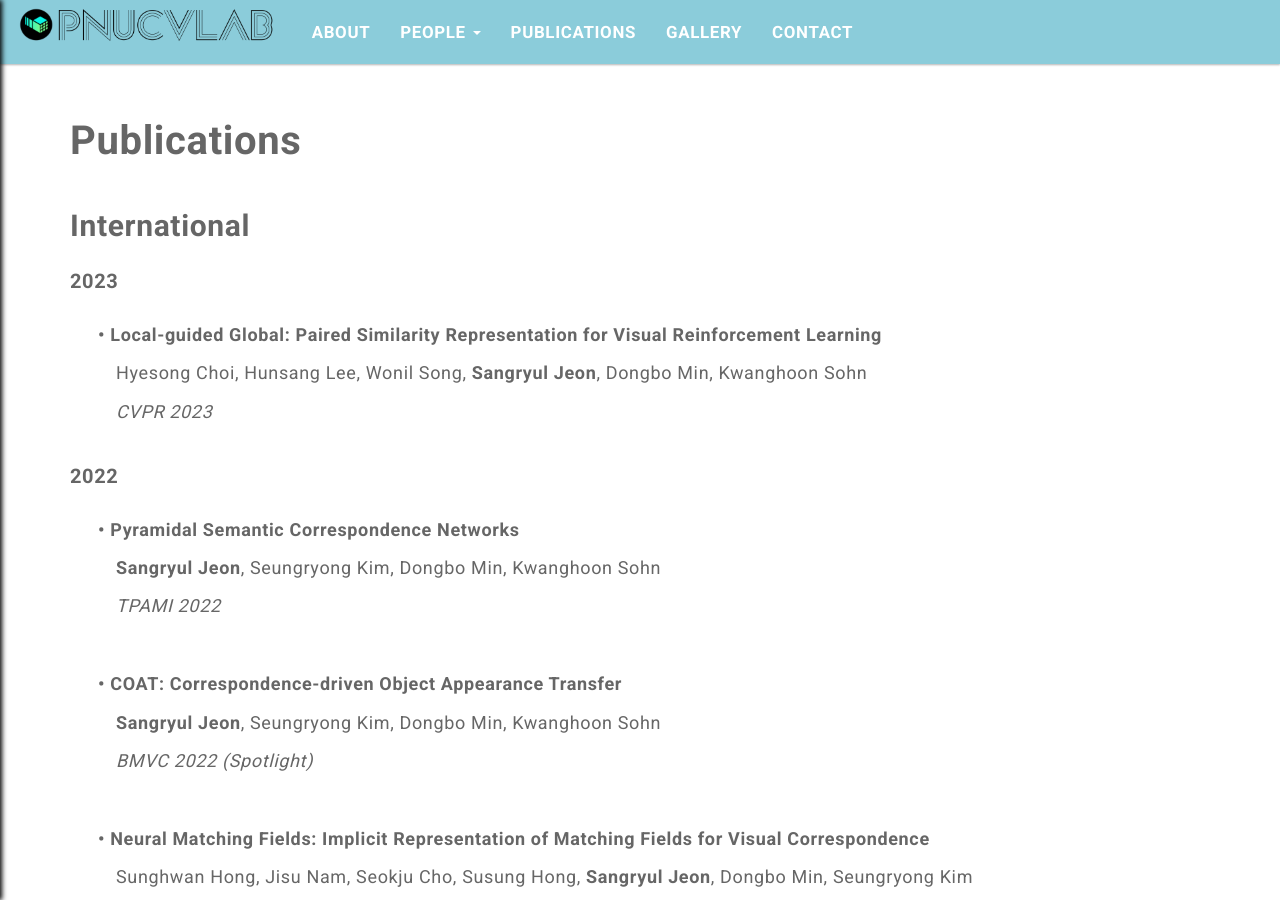
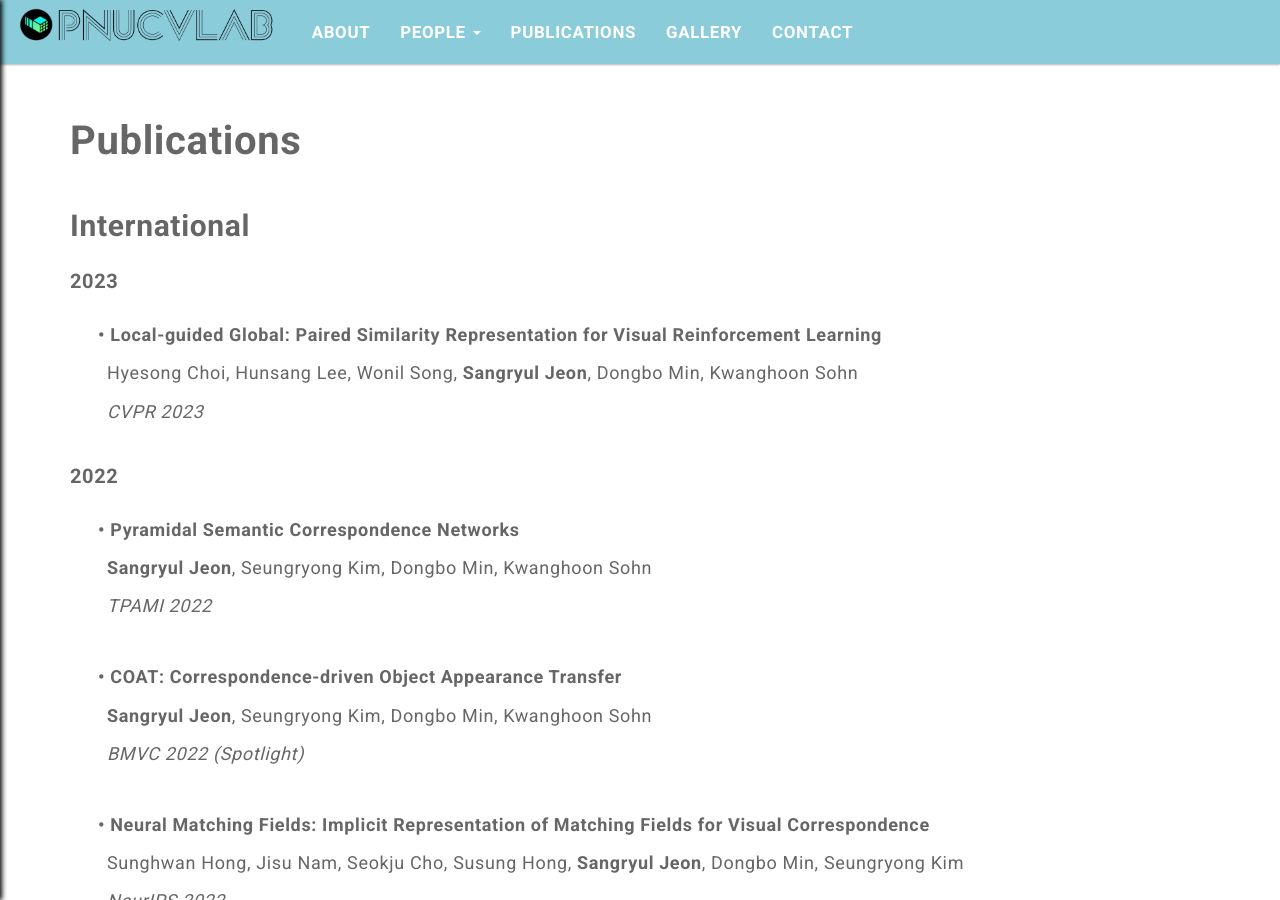
Before and after one commit to pnucvlab/pnucvlab.github.io, a Jekyll site: the page built from pages/publications.html, in a window 1280 px wide and 900 px high. Built offline with Jekyll 4.4.1, drawn with Linux system fonts in a browser that asks for light colours.

Commit message:
edit publications page

```diff
--- a/pages/publications.html
+++ b/pages/publications.html
@@ -14,10 +14,10 @@ permalink: /publications/
     <p style="font-size:18px; font-weight:bold; padding-left:1em; margin-bottom:1px;">
       • Local-guided Global: Paired Similarity Representation for Visual Reinforcement Learning
     </p>
-    <p style="font-size:18px; padding-left:2em; margin-bottom:1px;">
+    <p style="font-size:18px; padding-left:1.5em; margin-bottom:1px;">
       Hyesong Choi, Hunsang Lee, Wonil Song, <strong>Sangryul Jeon</strong>, Dongbo Min, Kwanghoon Sohn
     </p>
-    <p style="font-size:18px; padding-left:2em; margin-bottom:10px; font-style:italic;">
+    <p style="font-size:18px; padding-left:1.5em; margin-bottom:10px; font-style:italic;">
       CVPR 2023
     </p>
   </div>
@@ -29,10 +29,10 @@ permalink: /publications/
     <p style="font-size:18px; font-weight:bold; padding-left:1em; margin-bottom:1px;">
       • Pyramidal Semantic Correspondence Networks
     </p>
-    <p style="font-size:18px; padding-left:2em; margin-bottom:1px;">
+    <p style="font-size:18px; padding-left:1.5em; margin-bottom:1px;">
       <strong>Sangryul Jeon</strong>, Seungryong Kim, Dongbo Min, Kwanghoon Sohn
     </p>
-    <p style="font-size:18px; padding-left:2em; margin-bottom:10px; font-style:italic;">
+    <p style="font-size:18px; padding-left:1.5em; margin-bottom:3px; font-style:italic;">
       TPAMI 2022
     </p>
   </div>
@@ -42,10 +42,10 @@ permalink: /publications/
     <p style="font-size:18px; font-weight:bold; padding-left:1em; margin-bottom:1px;">
       • COAT: Correspondence-driven Object Appearance Transfer
     </p>
-    <p style="font-size:18px; padding-left:2em; margin-bottom:1px;">
+    <p style="font-size:18px; padding-left:1.5em; margin-bottom:1px;">
       <strong>Sangryul Jeon</strong>, Seungryong Kim, Dongbo Min, Kwanghoon Sohn
     </p>
-    <p style="font-size:18px; padding-left:2em; margin-bottom:10px; font-style:italic;">
+    <p style="font-size:18px; padding-left:1.5em; margin-bottom:3px; font-style:italic;">
       BMVC 2022 (Spotlight)
     </p>
   </div>
@@ -55,10 +55,10 @@ permalink: /publications/
     <p style="font-size:18px; font-weight:bold; padding-left:1em; margin-bottom:1px;">
       • Neural Matching Fields: Implicit Representation of Matching Fields for Visual Correspondence
     </p>
-    <p style="font-size:18px; padding-left:2em; margin-bottom:1px;">
+    <p style="font-size:18px; padding-left:1.5em; margin-bottom:1px;">
       Sunghwan Hong, Jisu Nam, Seokju Cho, Susung Hong, <strong>Sangryul Jeon</strong>, Dongbo Min, Seungryong Kim
     </p>
-    <p style="font-size:18px; padding-left:2em; margin-bottom:10px; font-style:italic;">
+    <p style="font-size:18px; padding-left:1.5em; margin-bottom:3px; font-style:italic;">
       NeurIPS 2022
     </p>
   </div>
@@ -68,10 +68,10 @@ permalink: /publications/
     <p style="font-size:18px; font-weight:bold; padding-left:1em; margin-bottom:1px;">
       • Unsupervised Scene Sketch to Photo Synthesis
     </p>
-    <p style="font-size:18px; padding-left:2em; margin-bottom:1px;">
+    <p style="font-size:18px; padding-left:1.5em; margin-bottom:1px;">
       Jiayun Wang, <strong>Sangryul Jeon</strong>, Stella X. Yu, Xi Zhang, Himanshu Arora, Yu Lou
     </p>
-    <p style="font-size:18px; padding-left:2em; margin-bottom:10px; font-style:italic;">
+    <p style="font-size:18px; padding-left:1.5em; margin-bottom:10px; font-style:italic;">
       ECCV Workshop 2022 – AIM
     </p>
   </div>
@@ -83,10 +83,10 @@ permalink: /publications/
     <p style="font-size:18px; font-weight:bold; padding-left:1em; margin-bottom:1px;">
       • CATs: Cost Aggregation Transformers for Visual Correspondence
     </p>
-    <p style="font-size:18px; padding-left:2em; margin-bottom:1px;">
+    <p style="font-size:18px; padding-left:1.5em; margin-bottom:1px;">
       Seokju Cho*, Sunghwan Hong*, <strong>Sangryul Jeon</strong>, Yunsung Lee, Kwanghoon Sohn, Seungryong Kim
     </p>
-    <p style="font-size:18px; padding-left:2em; margin-bottom:10px; font-style:italic;">
+    <p style="font-size:18px; padding-left:1.5em; margin-bottom:3px; font-style:italic;">
       NeurIPS 2021
     </p>
   </div>
@@ -96,10 +96,10 @@ permalink: /publications/
     <p style="font-size:18px; font-weight:bold; padding-left:1em; margin-bottom:1px;">
       • Mining Better Samples for Contrastive Learning of Temporal Correspondence
     </p>
-    <p style="font-size:18px; padding-left:2em; margin-bottom:1px;">
+    <p style="font-size:18px; padding-left:1.5em; margin-bottom:1px;">
       <strong>Sangryul Jeon</strong>, Dongbo Min, Seungryong Kim, Kwanghoon Sohn
     </p>
-    <p style="font-size:18px; padding-left:2em; margin-bottom:10px; font-style:italic;">
+    <p style="font-size:18px; padding-left:1.5em; margin-bottom:10px; font-style:italic;">
       CVPR 2021
     </p>
   </div>
@@ -111,10 +111,10 @@ permalink: /publications/
     <p style="font-size:18px; font-weight:bold; padding-left:1em; margin-bottom:1px;">
       • Guided Semantic Flow
     </p>
-    <p style="font-size:18px; padding-left:2em; margin-bottom:1px;">
+    <p style="font-size:18px; padding-left:1.5em; margin-bottom:1px;">
       <strong>Sangryul Jeon</strong>, Dongbo Min, Seungryong Kim, Kwanghoon Sohn
     </p>
-    <p style="font-size:18px; padding-left:2em; margin-bottom:10px; font-style:italic;">
+    <p style="font-size:18px; padding-left:1.5em; margin-bottom:10px; font-style:italic;">
       ECCV 2020
     </p>
   </div>
@@ -126,10 +126,10 @@ permalink: /publications/
     <p style="font-size:18px; font-weight:bold; padding-left:1em; margin-bottom:1px;">
       • Joint Learning of Semantic Alignment and Object Landmark Detection
     </p>
-    <p style="font-size:18px; padding-left:2em; margin-bottom:1px;">
+    <p style="font-size:18px; padding-left:1.5em; margin-bottom:1px;">
       <strong>Sangryul Jeon</strong>, Dongbo Min, Seungryong Kim, Kwanghoon Sohn
     </p>
-    <p style="font-size:18px; padding-left:2em; margin-bottom:10px; font-style:italic;">
+    <p style="font-size:18px; padding-left:1.5em; margin-bottom:3px; font-style:italic;">
       ICCV 2019
     </p>
   </div>
@@ -139,10 +139,10 @@ permalink: /publications/
     <p style="font-size:18px; font-weight:bold; padding-left:1em; margin-bottom:1px;">
       • Semantic Attribute Matching Networks
     </p>
-    <p style="font-size:18px; padding-left:2em; margin-bottom:1px;">
+    <p style="font-size:18px; padding-left:1.5em; margin-bottom:1px;">
       Seungryong Kim, Dongbo Min, Somi Jeong, Sunok Kim, <strong>Sangryul Jeon</strong>, Kwanghoon Sohn
     </p>
-    <p style="font-size:18px; padding-left:2em; margin-bottom:10px; font-style:italic;">
+    <p style="font-size:18px; padding-left:1.5em; margin-bottom:10px; font-style:italic;">
       CVPR 2019
     </p>
   </div>
@@ -154,10 +154,10 @@ permalink: /publications/
     <p style="font-size:18px; font-weight:bold; padding-left:1em; margin-bottom:1px;">
       • Recurrent Transformer Networks for Semantic Correspondence
     </p>
-    <p style="font-size:18px; padding-left:2em; margin-bottom:1px;">
+    <p style="font-size:18px; padding-left:1.5em; margin-bottom:1px;">
       Seungryong Kim, Stephen Lin, <strong>Sangryul Jeon</strong>, Dongbo Min, Kwanghoon Sohn
     </p>
-    <p style="font-size:18px; padding-left:2em; margin-bottom:10px; font-style:italic;">
+    <p style="font-size:18px; padding-left:1.5em; margin-bottom:3px; font-style:italic;">
       NeurIPS 2018
     </p>
   </div>
@@ -167,10 +167,10 @@ permalink: /publications/
     <p style="font-size:18px; font-weight:bold; padding-left:1em; margin-bottom:1px;">
       • PARN: Pyramidal Affine Regression Networks for Dense Semantic Correspondence
     </p>
-    <p style="font-size:18px; padding-left:2em; margin-bottom:1px;">
+    <p style="font-size:18px; padding-left:1.5em; margin-bottom:1px;">
       <strong>Sangryul Jeon</strong>, Seungryong Kim, Dongbo Min, Kwanghoon Sohn
     </p>
-    <p style="font-size:18px; padding-left:2em; margin-bottom:10px; font-style:italic;">
+    <p style="font-size:18px; padding-left:1.5em; margin-bottom:10px; font-style:italic;">
       ECCV 2018
     </p>
   </div>
@@ -182,10 +182,10 @@ permalink: /publications/
     <p style="font-size:18px; font-weight:bold; padding-left:1em; margin-bottom:1px;">
       • FCSS: Fully Convolutional Self-Similarity for Dense Semantic Correspondence
     </p>
-    <p style="font-size:18px; padding-left:2em; margin-bottom:1px;">
+    <p style="font-size:18px; padding-left:1.5em; margin-bottom:1px;">
       Seungryong Kim, Dongbo Min, Bumsub Ham, <strong>Sangryul Jeon</strong>, Stephen Lin, Kwanghoon Sohn
     </p>
-    <p style="font-size:18px; padding-left:2em; margin-bottom:10px; font-style:italic;">
+    <p style="font-size:18px; padding-left:1.5em; margin-bottom:10px; font-style:italic;">
       CVPR 2017
     </p>
   </div>
@@ -199,10 +199,10 @@ permalink: /publications/
     <p style="font-size:18px; font-weight:bold; padding-left:1em; margin-bottom:1px;">
       • Dual Affinity Graph Construction for Open-Vocabulary Semantic Segmentation
     </p>
-    <p style="font-size:18px; padding-left:2em; margin-bottom:1px;">
+    <p style="font-size:18px; padding-left:1.5em; margin-bottom:1px;">
       <strong>Bigyeol Choi</strong>, Kyun-dong Kim, Sung-soo Kim, <strong>Sangryul Jeon</strong>
     </p>
-    <p style="font-size:18px; padding-left:2em; margin-bottom:10px; font-style:italic;">
+    <p style="font-size:18px; padding-left:1.5em; margin-bottom:10px; font-style:italic;">
       컴퓨터종합학술대회(KCC) 2025
     </p>
   </div>
@@ -214,10 +214,10 @@ permalink: /publications/
     <p style="font-size:18px; font-weight:bold; padding-left:1em; margin-bottom:1px;">
       • Denoising Pixel-Text Alignments driven by Diffusion Process for Open-Vocabulary Semantic Segmentation
     </p>
-    <p style="font-size:18px; padding-left:2em; margin-bottom:1px;">
+    <p style="font-size:18px; padding-left:1.5em; margin-bottom:1px;">
       <strong>Bigyeol Choi</strong>, <strong>Sangryul Jeon</strong>
     </p>
-    <p style="font-size:18px; padding-left:2em; margin-bottom:10px; font-style:italic;">
+    <p style="font-size:18px; padding-left:1.5em; margin-bottom:10px; font-style:italic;">
       한국인공지능학회(KAIA) 하계학술대회 2024
     </p>
   </div>
```
